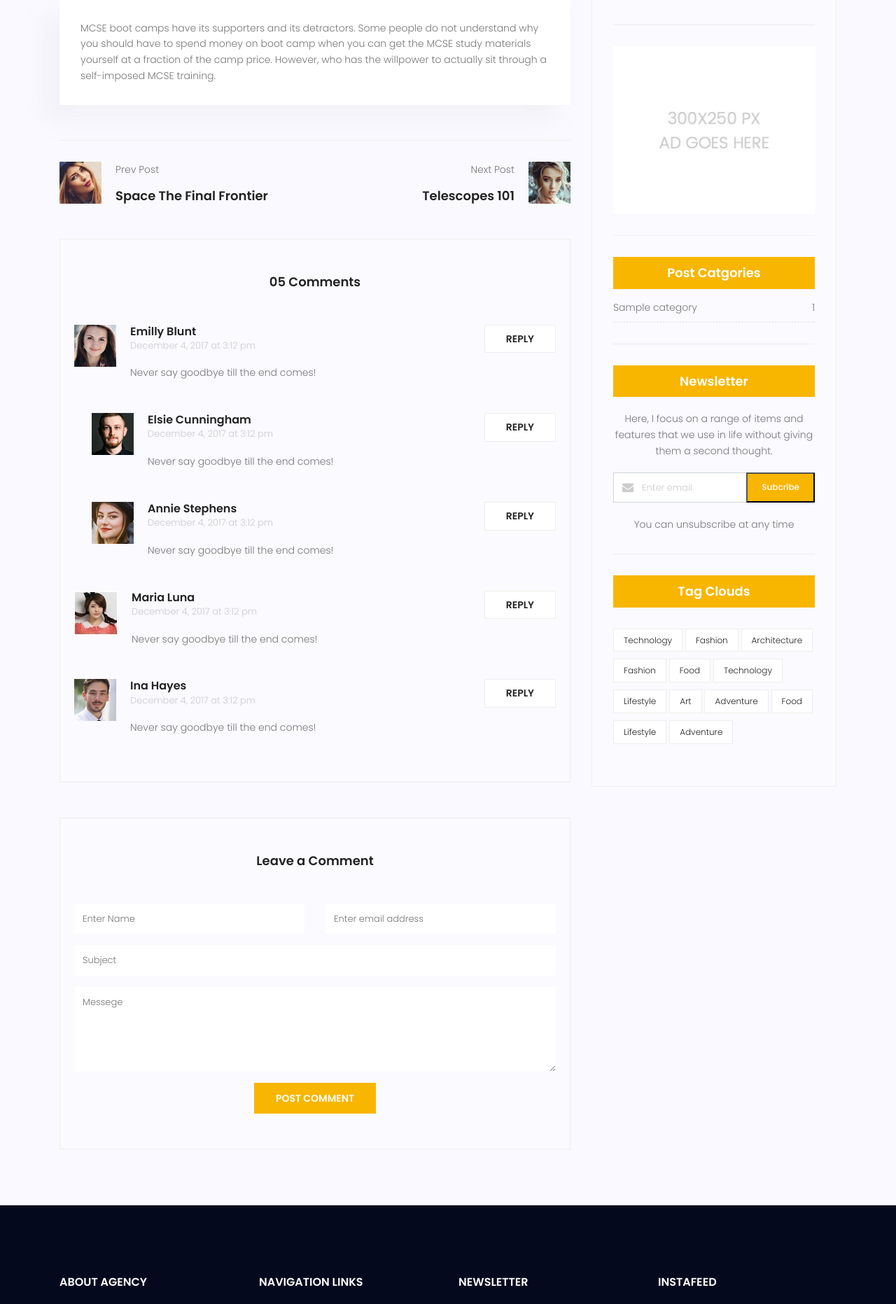
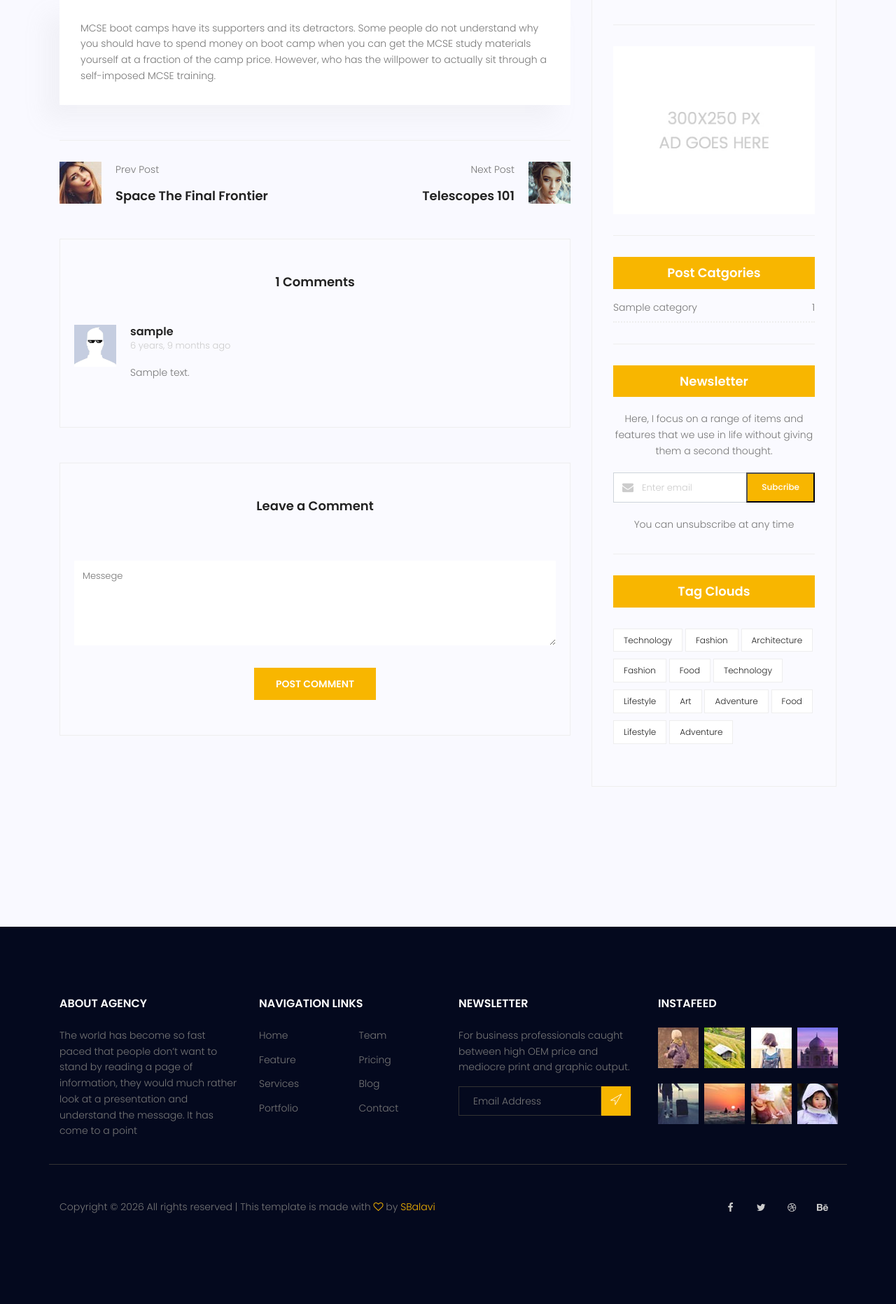
Before and after one commit to sobhan-al/start_django, a Django app: page /blog/1 in a window 1280 px wide. Shown: the part 1217-3080 px from the top of the page at 70% size. Run offline with Django 5.2, Linux system fonts and the light colour scheme; tables that the repository leaves empty hold one stand-in row (values such as "Sample post"); grey boxes marked "Sample" are stand-in pictures; one stand-in notice (Sample message) is shown; some libraries are stand-ins or nearby versions.

Commit message:
added comment table and form for comment section in blog single

```diff
--- /dev/null
+++ b/blog/forms.py
@@ -0,0 +1,9 @@
+from django import forms
+from .models import Comment
+from captcha.fields import CaptchaField
+
+class CommentForm(forms.ModelForm):
+    captcha = CaptchaField()
+    class Meta:
+        model = Comment
+        fields = ['post','author','content',]
--- a/blog/models.py
+++ b/blog/models.py
@@ -20,9 +20,27 @@ class Post(models.Model):
     updated_date = models.DateTimeField(auto_now=True)
     publish_date = models.DateTimeField(null=True)
 
+    def __str__(self):
+        return self.title
 
     class Meta:
         ordering = ['created_date']
 
     def get_absolute_url(self):
         return reverse('blog:single',kwargs={'pid':self.id})
+
+
+class Comment(models.Model):
+    post = models.ForeignKey(
+        "Post",
+        on_delete=models.CASCADE
+    )
+
+    author = models.ForeignKey(
+        "auth.User",
+        on_delete=models.CASCADE
+    )
+
+    content = models.TextField()
+    created_date = models.DateTimeField(auto_now_add=True)
+    approved = models.BooleanField(default=False)
--- a/blog/views.py
+++ b/blog/views.py
@@ -2,11 +2,11 @@ from django.shortcuts import render, get_object_or_404
 from django.db.models import Count
 from django.http import HttpResponseRedirect,JsonResponse
 from django.db.models import Q
-from blog.models import Post, Category
+from blog.models import Post, Category, Comment
 from django.core.paginator import Paginator, EmptyPage, PageNotAnInteger
 from website.forms import NewsletterForm
 from django.contrib import messages
-
+from blog.forms import CommentForm
 
 def blog_view(request,name=None,author_username=None):
     posts = Post.objects.filter(status=1)
@@ -31,10 +31,21 @@ def blog_view(request,name=None,author_username=None):
     return render(request, 'blog/blog-home.html', context)
 
 def blog_single(request, pid):
+    form = CommentForm()
+    if request.method == 'POST':
+        form = CommentForm(request.POST)
+        if form.is_valid():
+            form.save()
+            messages.add_message(request,messages.SUCCESS,'Message sent. If your message is approved, you will be able to see it in the comments.', extra_tags="comment_input")
+            return HttpResponseRedirect(request.path)
+        else:
+            messages.add_message(request,messages.ERROR,'message did not received!', extra_tags="comment_input")
+
     post = get_object_or_404(Post, pk=pid)
+    comments = Comment.objects.filter(post=post.id,approved=True).order_by('-created_date')
 
     context = {
-        'post': post,
+        'post': post, 'comments':comments, 'form':form
     }
 
     return render(request, 'blog/blog-single.html', context)
--- a/templates/blog/blog-comments.html
+++ b/templates/blog/blog-comments.html
@@ -1,125 +1,88 @@
 {% load static %}
+{% load humanize %}
+
 
 
 <div class="comments-area">
-    <h4>05 Comments</h4>
+    <h4>{{comments|length}} Comments</h4>
+    {% for comment in comments %}
     <div class="comment-list">
         <div class="single-comment justify-content-between d-flex">
             <div class="user justify-content-between d-flex">
                 <div class="thumb">
-                    <img src="{% static 'img/blog/c1.jpg' %}" alt="">
+                    <img src="{% static 'img/blog/c10.jpg' %}"  width="60" height="60" alt="">
                 </div>
                 <div class="desc">
-                    <h5><a href="#">Emilly Blunt</a></h5>
-                    <p class="date">December 4, 2017 at 3:12 pm </p>
+                    <h5><a href="#">{{comment.author}}</a></h5>
+                    <p class="date">{{comment.created_date|naturaltime}}</p>
                     <p class="comment">
-                        Never say goodbye till the end comes!
+                        {{comment.content}}
                     </p>
                 </div>
             </div>
-            <div class="reply-btn">
-                <a href="" class="btn-reply text-uppercase">reply</a>
-            </div>
         </div>
+
     </div>
-    <div class="comment-list left-padding">
-        <div class="single-comment justify-content-between d-flex">
-            <div class="user justify-content-between d-flex">
-                <div class="thumb">
-                    <img src="{% static 'img/blog/c2.jpg' %}" alt="">
-                </div>
-                <div class="desc">
-                    <h5><a href="#">Elsie Cunningham</a></h5>
-                    <p class="date">December 4, 2017 at 3:12 pm </p>
-                    <p class="comment">
-                        Never say goodbye till the end comes!
-                    </p>
-                </div>
-            </div>
-            <div class="reply-btn">
-                <a href="" class="btn-reply text-uppercase">reply</a>
-            </div>
-        </div>
-    </div>
-    <div class="comment-list left-padding">
-        <div class="single-comment justify-content-between d-flex">
-            <div class="user justify-content-between d-flex">
-                <div class="thumb">
-                    <img src="{% static 'img/blog/c3.jpg' %}" alt="">
-                </div>
-                <div class="desc">
-                    <h5><a href="#">Annie Stephens</a></h5>
-                    <p class="date">December 4, 2017 at 3:12 pm </p>
-                    <p class="comment">
-                        Never say goodbye till the end comes!
-                    </p>
-                </div>
-            </div>
-            <div class="reply-btn">
-                <a href="" class="btn-reply text-uppercase">reply</a>
-            </div>
-        </div>
-    </div>
-    <div class="comment-list">
-        <div class="single-comment justify-content-between d-flex">
-            <div class="user justify-content-between d-flex">
-                <div class="thumb">
-                    <img src="{% static 'img/blog/c4.jpg' %}" alt="">
-                </div>
-                <div class="desc">
-                    <h5><a href="#">Maria Luna</a></h5>
-                    <p class="date">December 4, 2017 at 3:12 pm </p>
-                    <p class="comment">
-                        Never say goodbye till the end comes!
-                    </p>
-                </div>
-            </div>
-            <div class="reply-btn">
-                <a href="" class="btn-reply text-uppercase">reply</a>
-            </div>
-        </div>
-    </div>
-    <div class="comment-list">
-        <div class="single-comment justify-content-between d-flex">
-            <div class="user justify-content-between d-flex">
-                <div class="thumb">
-                    <img src="{% static 'img/blog/c5.jpg' %}" alt="">
-                </div>
-                <div class="desc">
-                    <h5><a href="#">Ina Hayes</a></h5>
-                    <p class="date">December 4, 2017 at 3:12 pm </p>
-                    <p class="comment">
-                        Never say goodbye till the end comes!
-                    </p>
-                </div>
-            </div>
-            <div class="reply-btn">
-                <a href="" class="btn-reply text-uppercase">reply</a>
-            </div>
-        </div>
-    </div>
+    {% empty %}
+        <p> There is no comments be the first </p>
+    {% endfor %}
+
 </div>
 <div class="comment-form">
     <h4>Leave a Comment</h4>
-    <form>
+    <form action="{% url 'blog:single' pid=post.id %}" method="post">
+        {% csrf_token %}
         <div class="form-group form-inline">
             <div class="form-group col-lg-6 col-md-12 name">
-                <input type="text" class="form-control" id="name" placeholder="Enter Name"
-                    onfocus="this.placeholder = ''" onblur="this.placeholder = 'Enter Name'">
+                <input type="hidden" class="form-control" name="author" value="{{user.id}}">
             </div>
-            <div class="form-group col-lg-6 col-md-12 email">
-                <input type="email" class="form-control" id="email" placeholder="Enter email address"
-                    onfocus="this.placeholder = ''" onblur="this.placeholder = 'Enter email address'">
-            </div>
+
         </div>
         <div class="form-group">
-            <input type="text" class="form-control" id="subject" placeholder="Subject" onfocus="this.placeholder = ''"
-                onblur="this.placeholder = 'Subject'">
+            <input type="hidden" class="form-control" name="post" value="{{post.id}}">
         </div>
         <div class="form-group">
-            <textarea class="form-control mb-10" rows="5" name="message" placeholder="Messege"
+            <textarea class="form-control mb-10" rows="5" name="content" placeholder="Messege"
                 onfocus="this.placeholder = ''" onblur="this.placeholder = 'Messege'" required=""></textarea>
         </div>
-        <a href="#" class="primary-btn text-uppercase">Post Comment</a>
+        <div class="alert-msg" style="text-align: left;">
+            {% if messages %}
+                {% for message in messages %}
+                    {% if "comment_input" in message.tags %}
+                        {% if message|safe == 'Message sent. If your message is approved, you will be able to see it in the comments.' %}
+                        <div class="alert {% if message.tags %} alert-{{message.tags}}{% endif %}">{{message|safe}}</div>
+                        {% else %}
+                        <div class="alert {% if message.tags %} alert-{{message.tags}}{% endif %}" style="color: red;" >{{message|safe}}</div>
+                        {% endif %}
+                    {% endif %}
+                {% endfor %}
+            {% endif %}
+
+			{% if form.errors %}
+					<div class="alert alert-error">
+						<!-- <h4>Please fix the following error</h4> -->
+						<ul>
+							{% for field in form %}
+								{% if field.errors %}
+									<li><p class="error" style="color: red;">in {{field.name}} field</p></li>
+
+									{% for error in field.errors %}
+										<li><p class="error" style="color: red;">{{ error|escape }}</p></li>
+									{% endfor %}
+								{% endif %}
+							{% endfor %}
+					    </ul>
+						{% if form.non_field_errors %}
+							{{form.non_field_errors}}
+						{% endif %}
+					</div>
+			{% endif %}
+
+		</div>
+		<div class="p-2">{{form.captcha}}</div>
+
+
+
+        <button type="submit" class="primary-btn text-uppercase">Post Comment</a>
     </form>
 </div>
--- a/website/forms.py
+++ b/website/forms.py
@@ -9,7 +9,6 @@ class ContactForm(forms.ModelForm):
 
 
 class NewsletterForm(forms.ModelForm):
-    captcha = CaptchaField()
     class Meta:
         model = Newsletter
         fields = "__all__"
--- a/website/views.py
+++ b/website/views.py
@@ -25,12 +25,14 @@ def contact_view(request):
             form.instance.name = name
             form.save()
             messages.add_message(request,messages.SUCCESS,'your ticket submited', extra_tags="contact_input")
+            return HttpResponseRedirect(request.path)
         # else:
             # messages.add_message(request,messages.ERROR,'your ticket denied')
 
     return render(request,'website/contact.html',{'form':form})
 
 def newsletter_view(request):
+    form = NewsletterForm()
     if request.method == 'POST':
         form = NewsletterForm(request.POST)
         if form.is_valid():
```
Also changed, not shown: blog/admin.py (+9 -1 lines), blog/migrations/0007_comments.py (added), blog/migrations/0008_rename_created_at_comments_created_date.py (added), blog/migrations/0009_rename_comments_comment.py (added), statics/img/blog/c1.jpg (deleted), statics/img/blog/c10.jpg (added).
